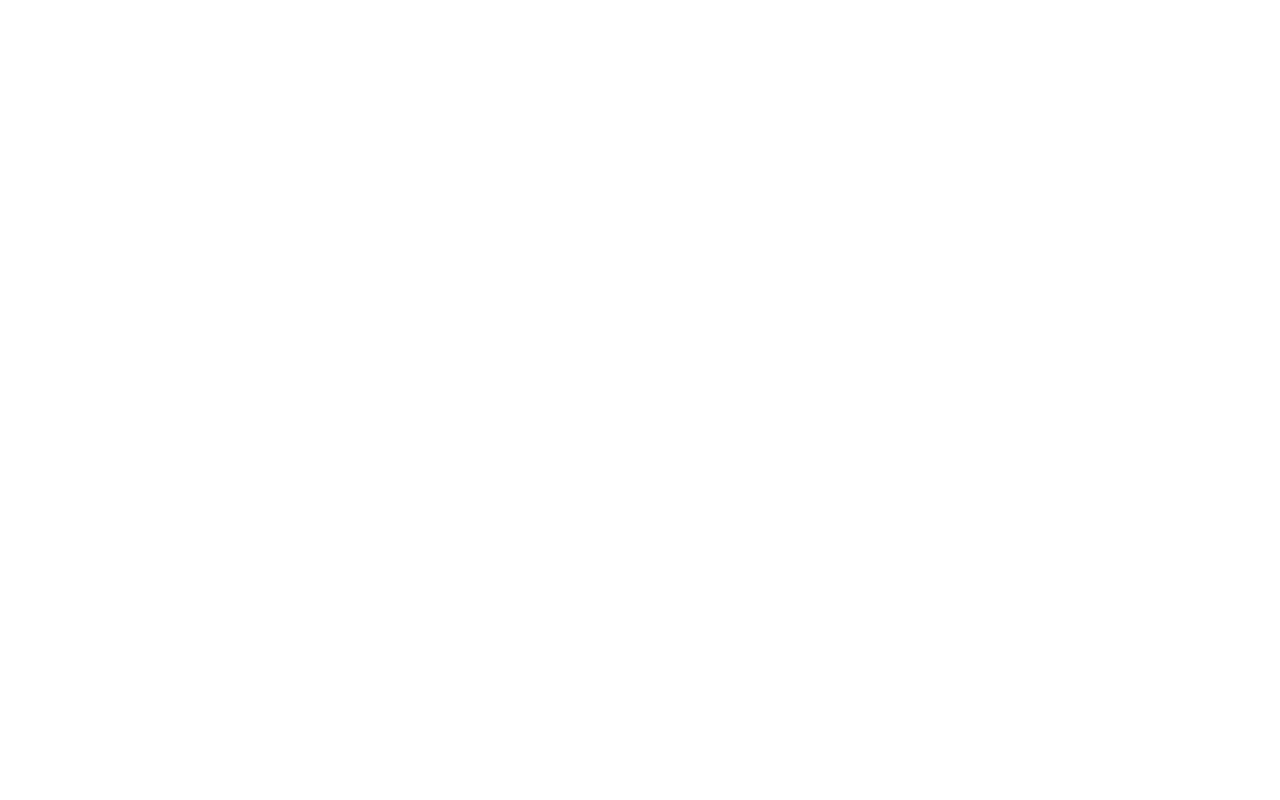
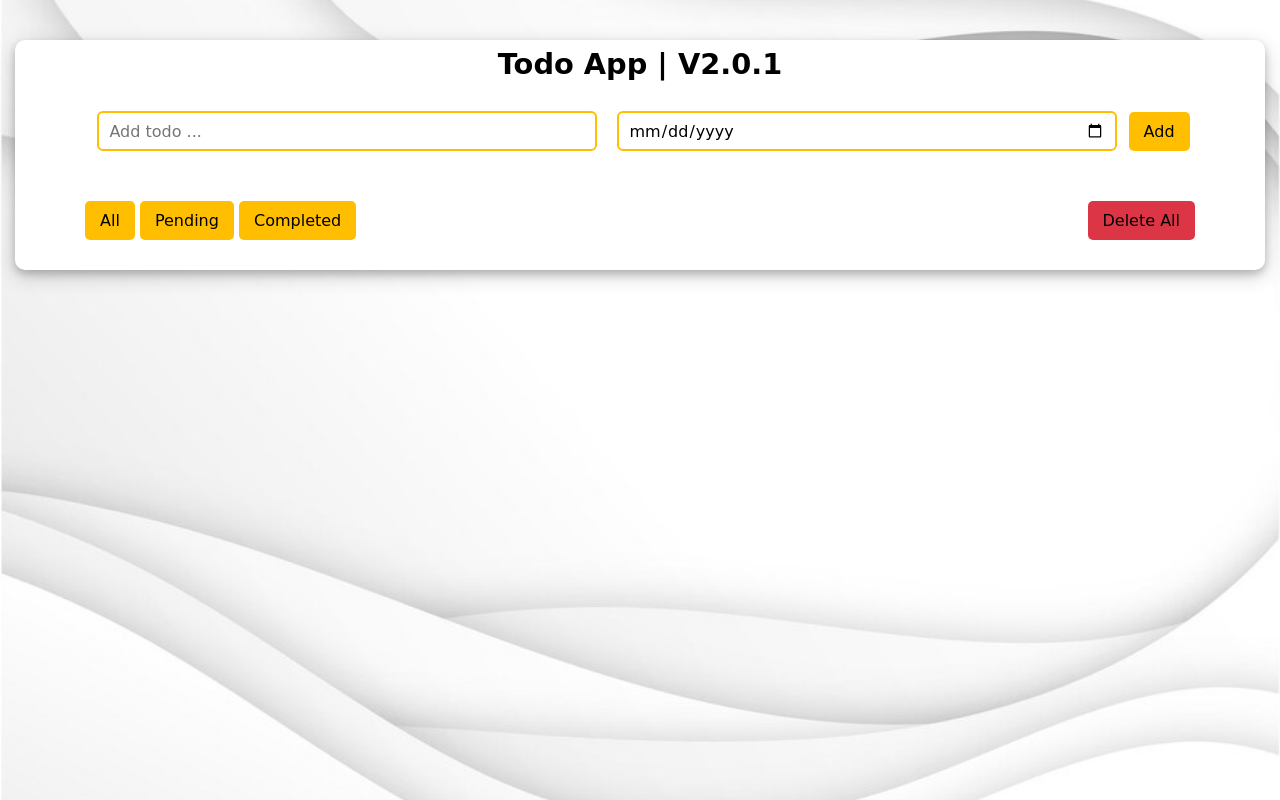
Before and after one commit to BIGsMahdiz/Todo-App, a plain HTML site: page index.html in a window 1280 px wide. Drawn offline with Linux system fonts and the light colour scheme.

Commit message:
header added

```diff
--- a/css/style.css
+++ b/css/style.css
@@ -0,0 +1,101 @@
+:root {
+  --color-primary: #f9d72f;
+  --color-background: #e6e6e6;
+  --color-task: #f7f7f7;
+  --color-success: #198754;
+  --color-warning: #ffbf00;
+  --color-error: #dc3545;
+}
+
+body {
+  background-image: url(../img/paper-style-smooth-background_23-2148974875.jpg);
+  background-position: center;
+  background-repeat: no-repeat;
+  background-size: cover;
+  background-attachment: fixed;
+  width: 1250px;
+  display: flex;
+  justify-content: center;
+  align-items: center;
+  margin: auto;
+  flex-direction: column;
+}
+
+* {
+  font-family: cursive;
+  box-sizing: border-box;
+}
+
+header {
+  box-shadow: 0 4px 8px 0 rgba(0, 0, 0, 0.2), 0 6px 20px 0 rgba(0, 0, 0, 0.19);
+  width: 100%;
+  height: 230px;
+  padding: 0px 20px;
+  margin-top: 40px;
+  text-align: center;
+  background-color: #fff;
+  border-radius: 10px;
+}
+
+h1 {
+  font-size: 1.8rem;
+  margin-bottom: 30px;
+  margin-top: 7px;
+}
+
+input {
+  width: 500px;
+  height: 40px;
+  padding: 8px 10px;
+  border: 2px solid var(--color-warning);
+  border-radius: 6px;
+  margin: 0px 7px;
+  font-size: 1rem;
+}
+
+input:focus {
+  border: 2px solid var(--color-warning);
+  outline: none;
+}
+
+button {
+  padding: 10px 15px;
+  border: none;
+  border-radius: 5px;
+  cursor: pointer;
+  font-size: 1rem;
+  transition: all 0.2s ease-in;
+}
+
+#add-button {
+  background-color: var(--color-warning);
+}
+
+#add-button:hover {
+  background-color: #fecf42;
+}
+
+.controle {
+  display: flex;
+  align-items: center;
+  justify-content: space-between;
+  margin-top: 50px;
+  margin: 50px 50px;
+  margin-bottom: -20px;
+}
+
+.filter-button {
+  background-color: var(--color-warning);
+}
+
+.filter-button:hover {
+  background-color: #fecf42;
+}
+
+#delete-button {
+  background-color: var(--color-error);
+}
+
+#delete-button:hover {
+  background-color: #ff0019;
+}
--- a/index.html
+++ b/index.html
@@ -7,6 +7,24 @@
     <link rel="stylesheet" href="/css/style.css" />
   </head>
   <body>
+    <header>
+      <h1>Todo App | V2.0.1</h1>
+      <form action="">
+        <input type="text" placeholder="Add todo ..." />
+        <input type="date" />
+        <button id="add-button">Add</button>
+        <div class="controle">
+          <div>
+            <button class="filter-button">All</button>
+            <button class="filter-button">Pending</button>
+            <button class="filter-button">Completed</button>
+          </div>
+          <div>
+            <button id="delete-button">Delete All</button>
+          </div>
+        </div>
+      </form>
+    </header>
     <script src="/js/app.js"></script>
   </body>
 </html>
```
